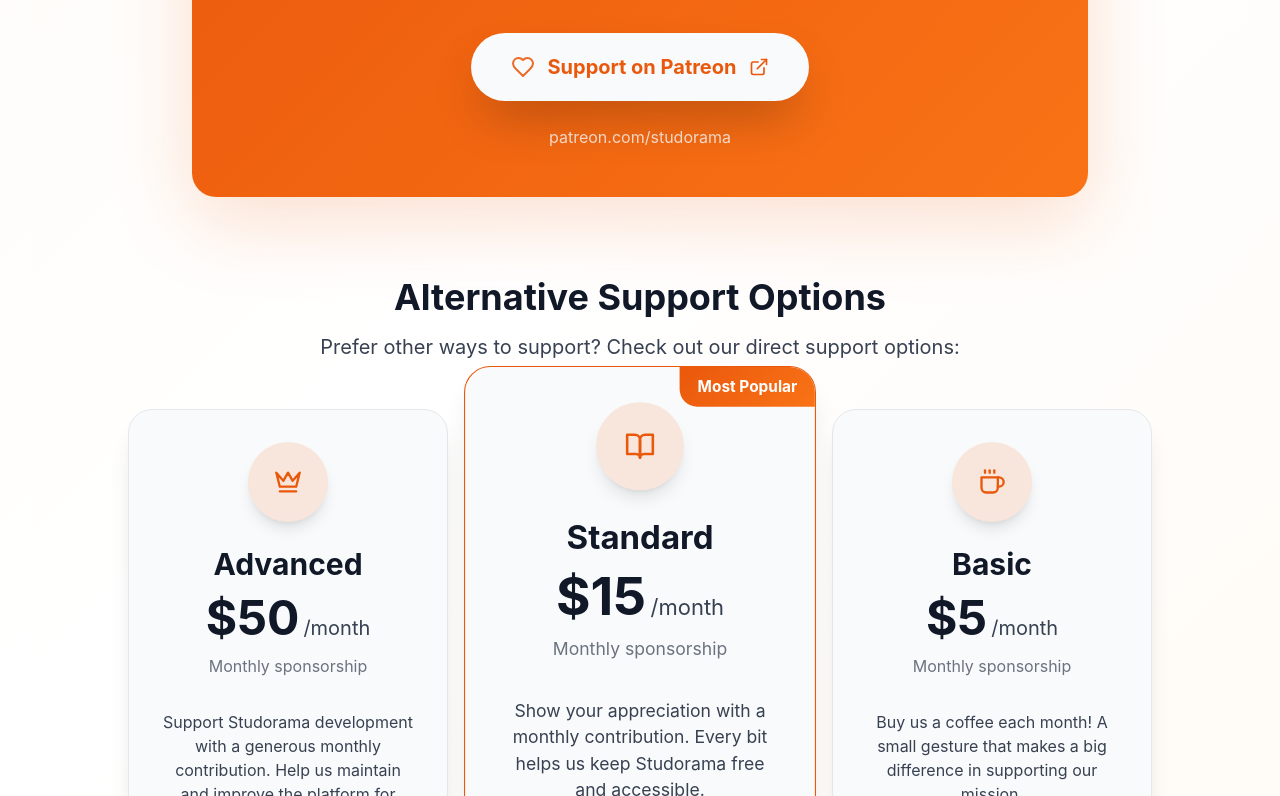
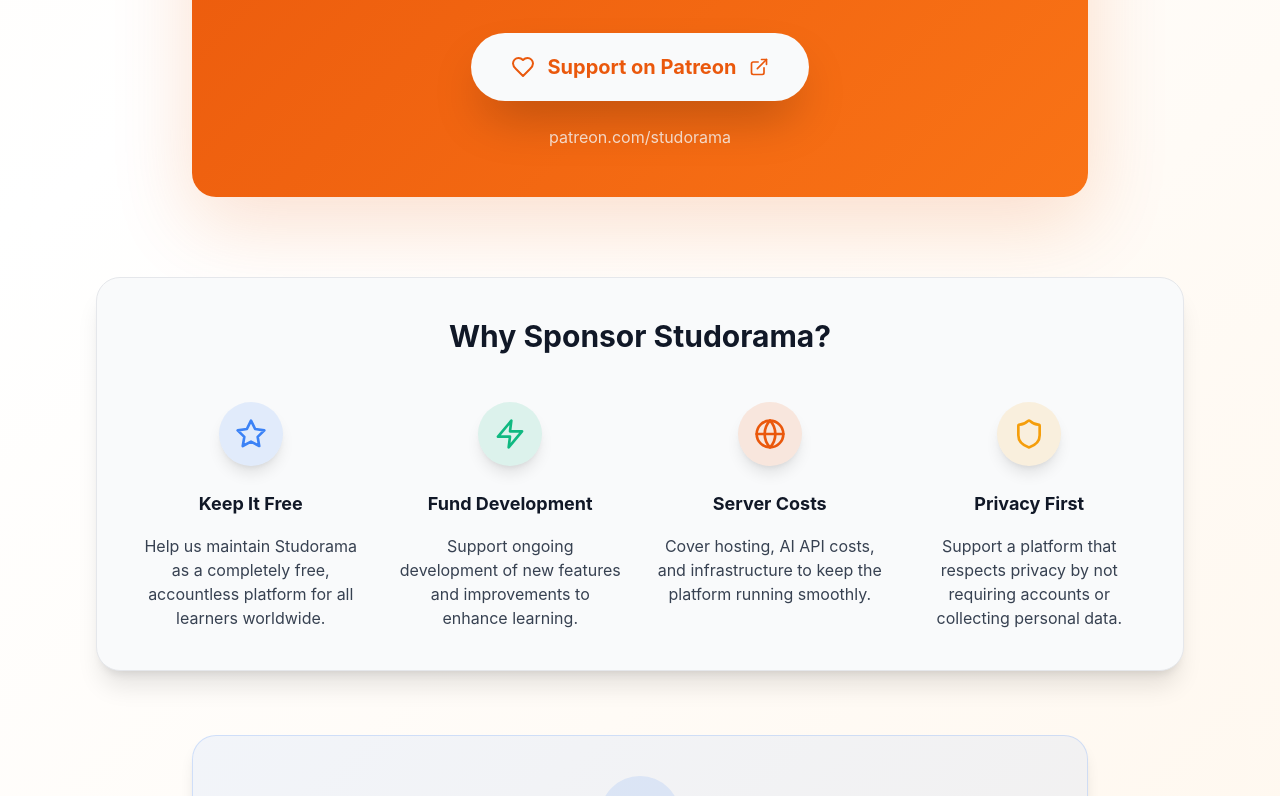
Before and after one commit to oluiscabral/studorama, a React (Vite) app: page /pricing in a window 1280 px wide. Shown: the part 2004-2800 px from the top of the page. Built offline with nearby package versions, Linux system fonts and the light colour scheme.

Commit message:
chore: hide stripe payments for now

```diff
--- a/src/components/pricing/PricingPage.tsx
+++ b/src/components/pricing/PricingPage.tsx
@@ -322,7 +322,7 @@
         </div>
 
         {/* Alternative Support Options */}
-        <div className="text-center mb-8 sm:mb-12">
+        {/* <div className="text-center mb-8 sm:mb-12">
           <h2 className="text-2xl sm:text-3xl lg:text-4xl font-bold mb-3 sm:mb-4" style={{ color: themeConfig.colors.text }}>
             {language === 'pt-BR' ? 'Outras Opções de Apoio' : 'Alternative Support Options'}
           </h2>
@@ -332,10 +332,10 @@
               : 'Prefer other ways to support? Check out our direct support options:'
             }
           </p>
-        </div>
+        </div> */}
 
         {/* Support Tiers */}
-        <div className="grid grid-cols-1 lg:grid-cols-3 gap-6 sm:gap-8 max-w-5xl mx-auto mb-12 sm:mb-16">
+        {/* <div className="grid grid-cols-1 lg:grid-cols-3 gap-6 sm:gap-8 max-w-5xl mx-auto mb-12 sm:mb-16">
           {products.map((product, index) => (
             <div
               key={product.id}
@@ -426,7 +426,7 @@
               </p>
             </div>
           ))}
-        </div>
+        </div> */}
 
         {/* Why Support Section */}
         <div
```
